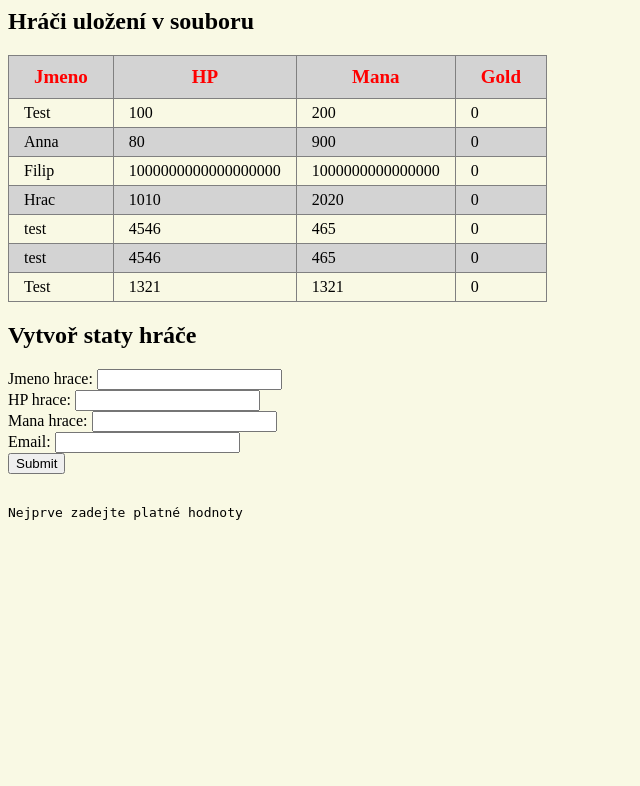
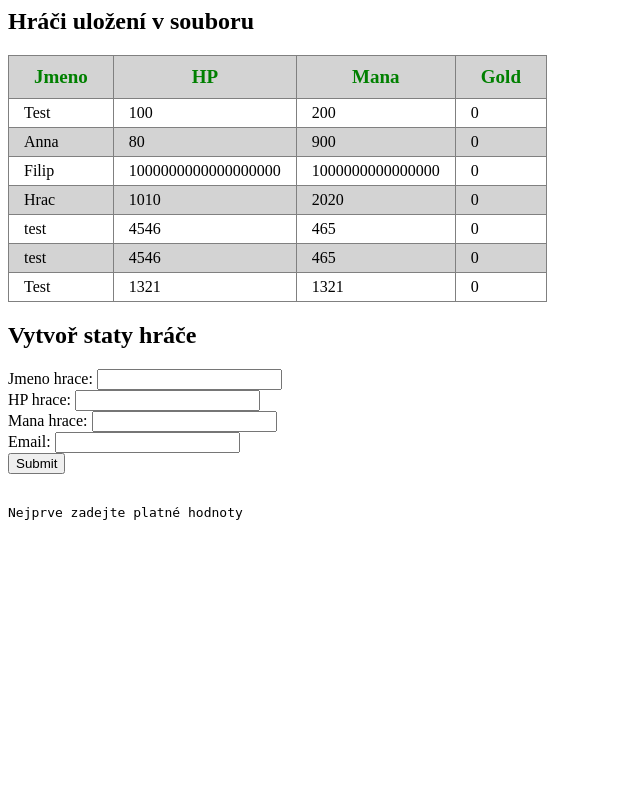
Before and after one commit to Fikoun/test, a PHP site: page / in a window 1280 px wide. Shown: the top 786 px of the page, without its empty margins (0-640 px from the left). Run offline with PHP 8.4, Linux system fonts and the light colour scheme.

Commit message:
zmena nelibilo se mito

```diff
--- a/tabulka.php
+++ b/tabulka.php
@@ -36,7 +36,7 @@ $rows = explode("\n", $celySoubor);
 
 <style>
     body {
-        background-color: #f9f9e4;
+        background-color: white;
     }
     table {
        border-collapse: collapse;
@@ -48,7 +48,7 @@ $rows = explode("\n", $celySoubor);
     th {
         font-size: 19px;
         padding: 10px 25px;
-        color: red;
+        color: green;
     }
 
 
```
